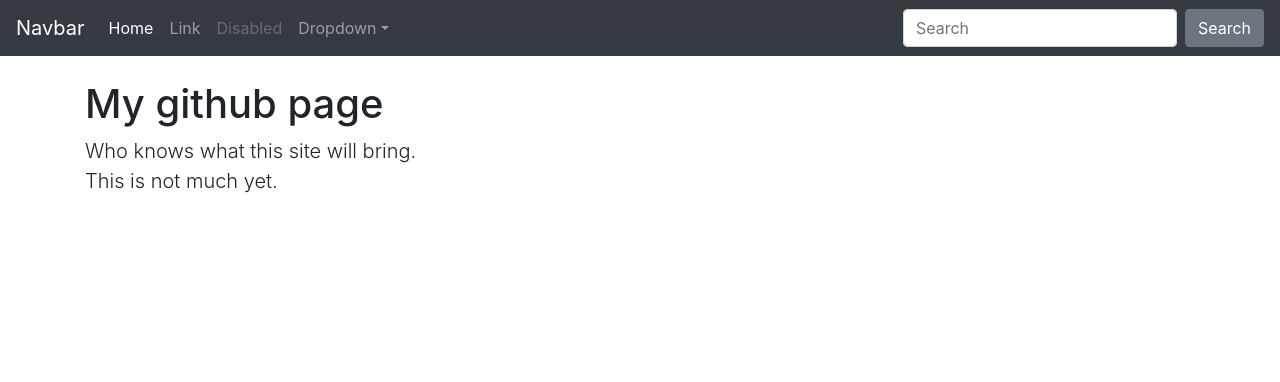
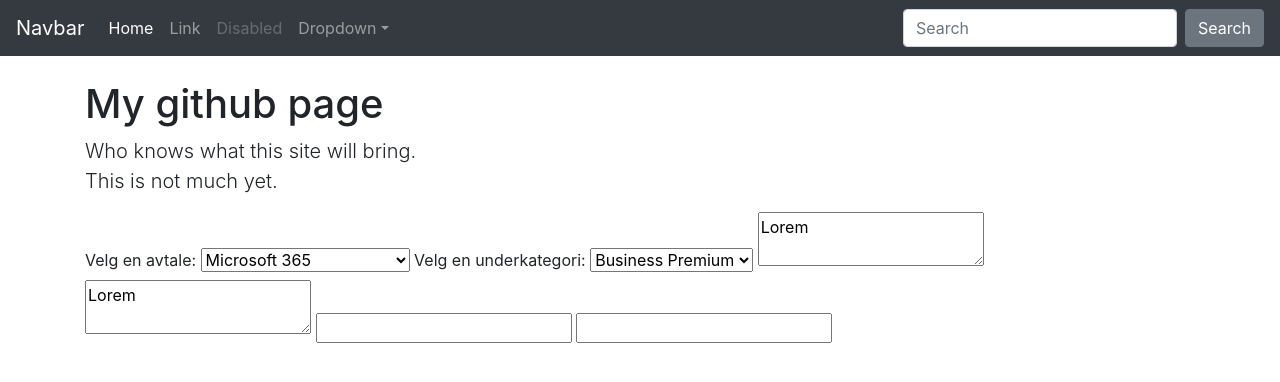
Before and after one commit to soteland/soteland.github.io, a plain HTML site: page index.html in a window 1280 px wide. Drawn offline with nearby package versions, Linux system fonts and the light colour scheme.

Commit message:
Update index.html

```diff
--- a/index.html
+++ b/index.html
@@ -90,6 +90,26 @@
       <h1>My github page</h1>
 
       <p class="lead">Who knows what this site will bring.<br> This is not much yet.</p>
+      <form>
+        <label for="avtale">Velg en avtale:</label>
+        <select name="avtale" id="avtale">
+          <option value="Microsoft_365">Microsoft 365</option>
+          <option value="YEARLY_DFTS_PRIVATE">DigiFix Total Sikkerhet</option>
+          <option value="DIGIFIX_SIKKERHET_PRIVAT">DigiFix Sikkerhet (Privat)</option>
+          <option value="YEARLY_PRIVATE">Serviceavtale Privat</option>
+        </select>
+        <label for="avtalespec">Velg en underkategori:</label>
+        <select name="avtalespec" id="avtalespec">
+          <option value="1">Business Premium</option>
+          <option value="2">Business Standard</option>
+          <option value="3">Business Basic</option>
+          <option value="4">Exchange Online</option>
+        </select>
+        <textarea>Lorem</textarea>
+        <textarea>Lorem</textarea>
+        <input type="text" />
+        <input type="text" />
+      </form>
     </div>
   </div>
 
```
